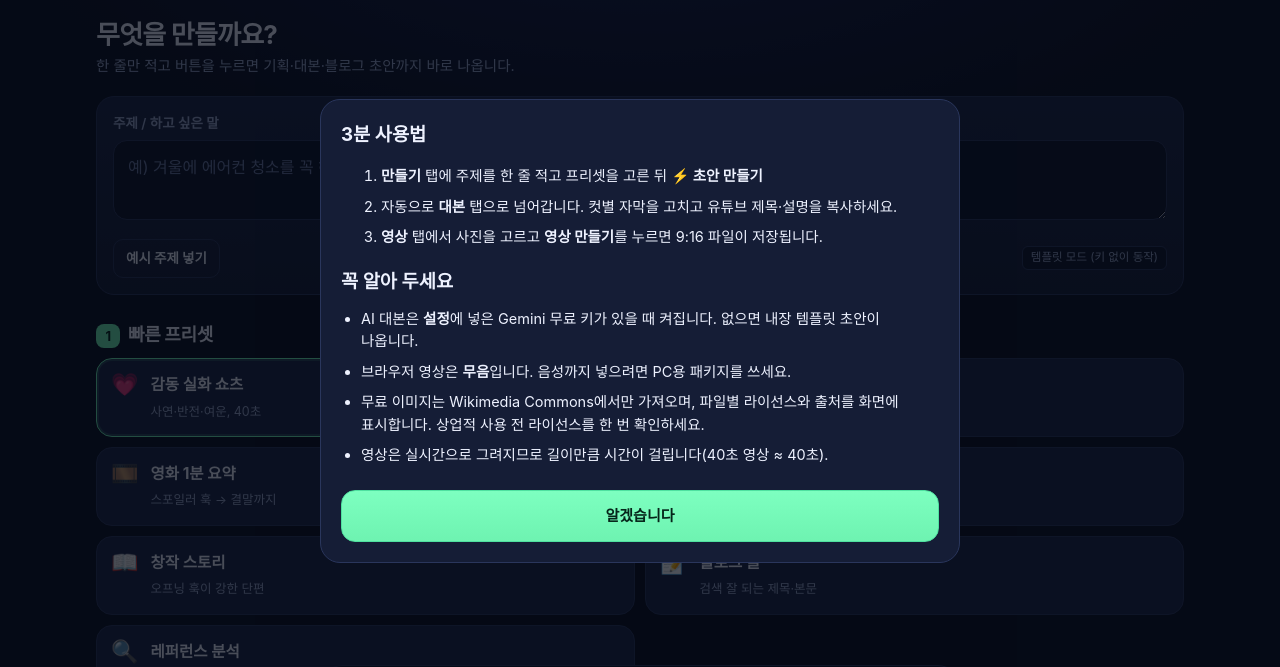
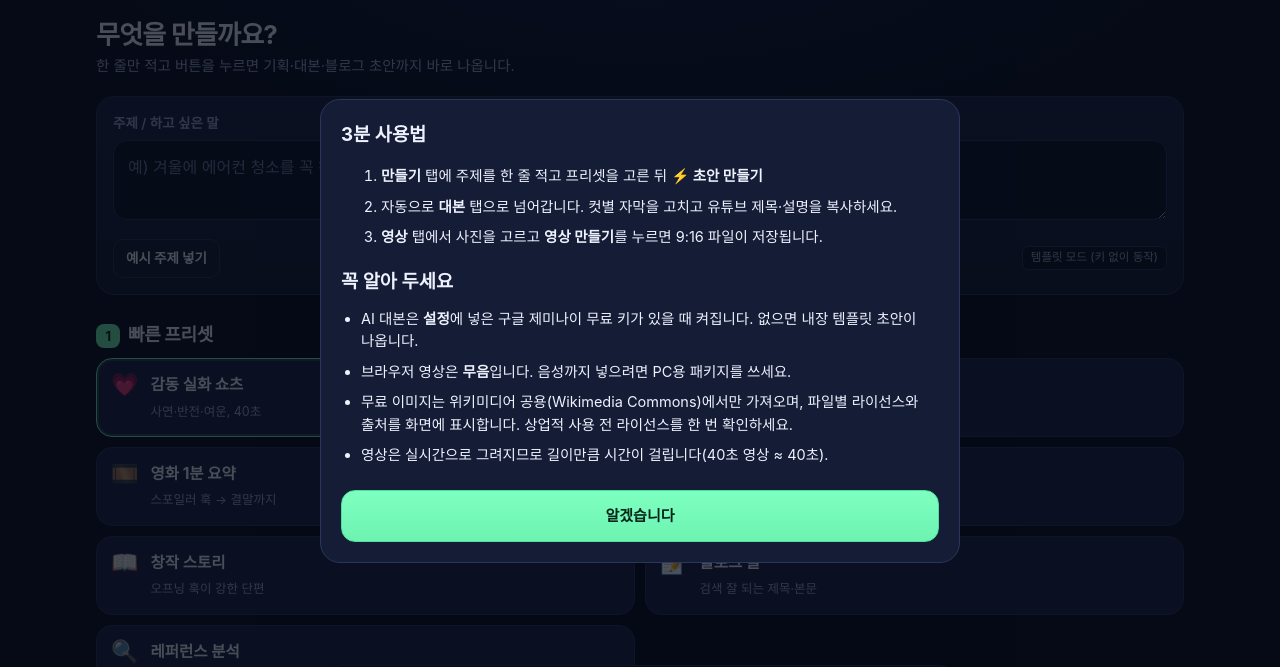
Before and after one commit to kimjakyun/creator-studio, a plain HTML site: page index.html in a window 1280 px wide. Both pictures are taken after a click on the button "도움말". Shown: the part 69-736 px from the top of the page. Drawn offline with Linux system fonts and the light colour scheme; no server answers.

Commit message:
도움말 문구 한국어 정리

```diff
--- a/index.html
+++ b/index.html
@@ -427,9 +427,9 @@
     </ol>
     <h3 style="margin-top:18px">꼭 알아 두세요</h3>
     <ul>
-      <li>AI 대본은 <b>설정</b>에 넣은 Gemini 무료 키가 있을 때 켜집니다. 없으면 내장 템플릿 초안이 나옵니다.</li>
+      <li>AI 대본은 <b>설정</b>에 넣은 구글 제미나이 무료 키가 있을 때 켜집니다. 없으면 내장 템플릿 초안이 나옵니다.</li>
       <li>브라우저 영상은 <b>무음</b>입니다. 음성까지 넣으려면 PC용 패키지를 쓰세요.</li>
-      <li>무료 이미지는 Wikimedia Commons에서만 가져오며, 파일별 라이선스와 출처를 화면에 표시합니다. 상업적 사용 전 라이선스를 한 번 확인하세요.</li>
+      <li>무료 이미지는 위키미디어 공용(Wikimedia Commons)에서만 가져오며, 파일별 라이선스와 출처를 화면에 표시합니다. 상업적 사용 전 라이선스를 한 번 확인하세요.</li>
       <li>영상은 실시간으로 그려지므로 길이만큼 시간이 걸립니다(40초 영상 ≈ 40초).</li>
     </ul>
     <button class="btn block primary" style="margin-top:16px" onclick="document.getElementById('helpModal').classList.remove('show')">알겠습니다</button>
```
Also changed, not shown: 1 other file.
